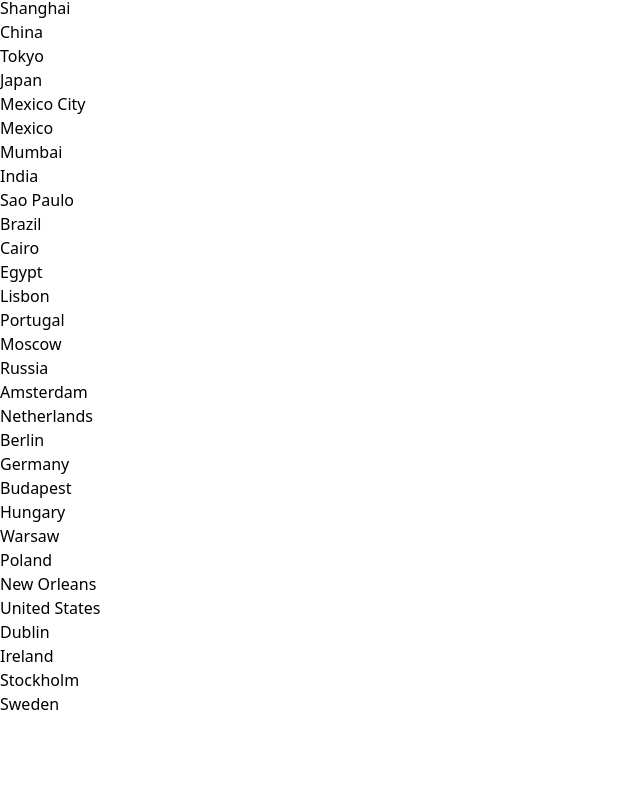
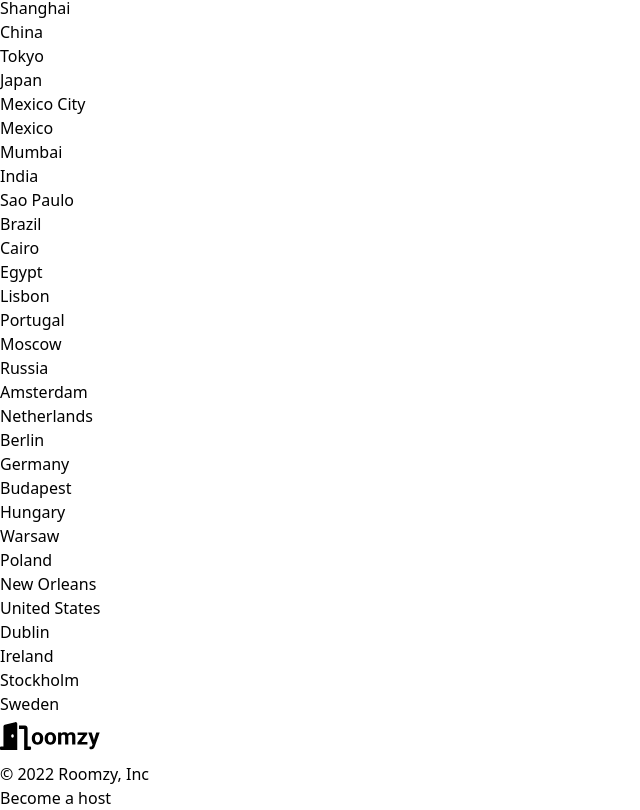
Before and after one commit to scluzive-bastine/roomzy, a Next.js app: page / in a window 1280 px wide. Shown: the part 1818-2628 px from the top of the page, without its empty margins (0-640 px from the left). Before the commit the page ends 2534 px from the top, so only its background shows below. Built offline with nearby package versions, Linux system fonts and the light colour scheme.

Commit message:
Footer component created

```diff
--- /dev/null
+++ b/components/Footer.tsx
@@ -0,0 +1,22 @@
+import Image from 'next/image'
+import logo from '../images/logo.svg'
+
+const Footer = () => {
+  return (
+    <div className="border-t border-gray-200 pt-5">
+      <div className="mx-auto max-w-screen-2xl px-4">
+        <div className="flex items-center justify-between py-4">
+          <div>
+            <Image src={logo} width="100%" height="40px" />
+            <div className="text-sm text-gray-600">© 2022 Roomzy, Inc</div>
+          </div>
+          <button className="mt-2 rounded bg-black px-4 py-2 text-white">
+            Become a host
+          </button>
+        </div>
+      </div>
+    </div>
+  )
+}
+
+export default Footer
--- a/components/Layout/Layout.js
+++ b/components/Layout/Layout.js
@@ -1,4 +1,5 @@
 import Head from 'next/head'
+import Footer from '../Footer'
 import Header from '../Header'
 
 export default function Layout({ children }) {
@@ -9,6 +10,7 @@ export default function Layout({ children }) {
       </Head>
       <Header />
       <main>{children}</main>
+      <Footer />
     </>
   )
 }
```
